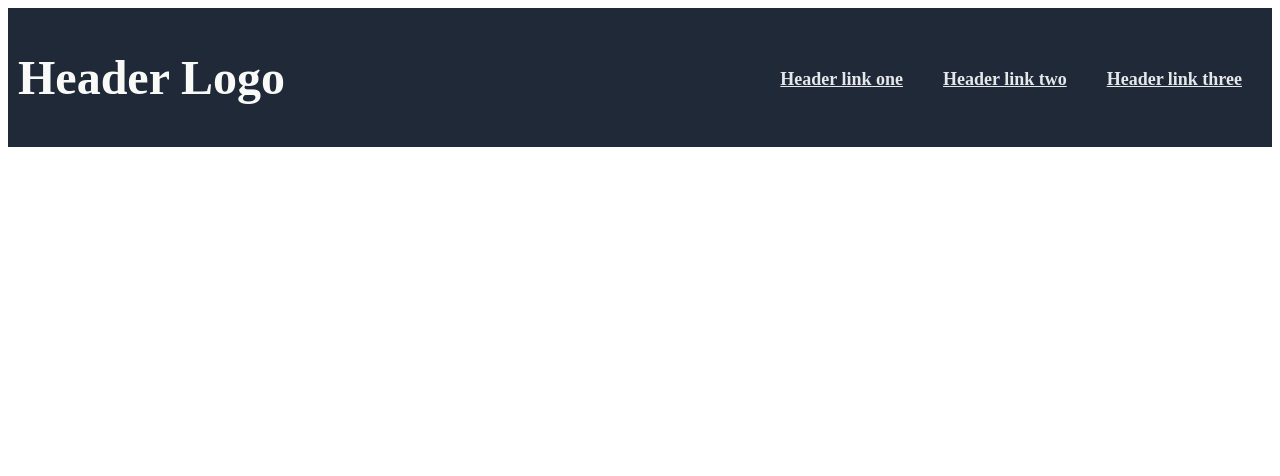
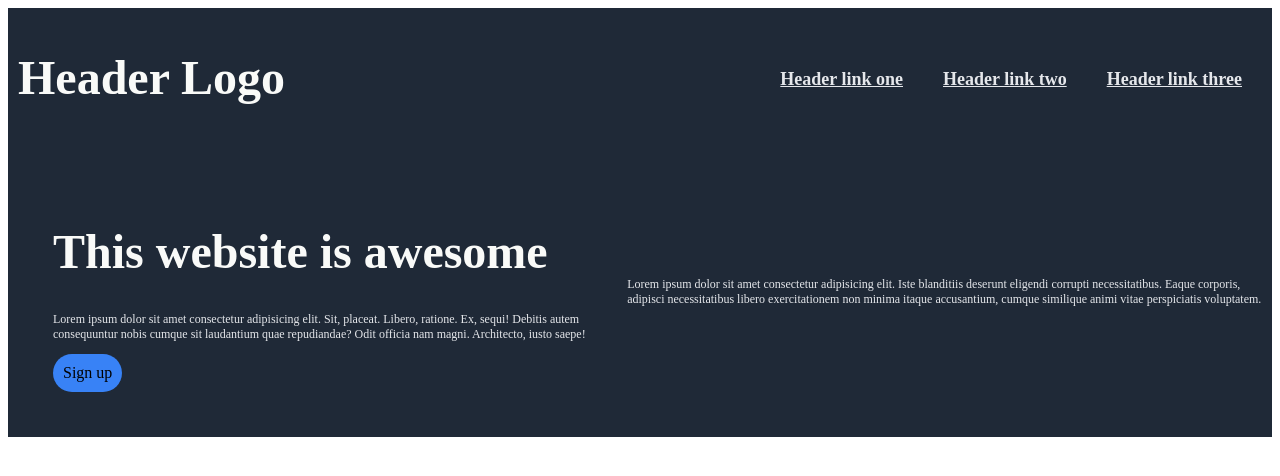
Before and after one commit to haky16/odin-landingpage, a plain HTML site: page index.html in a window 1280 px wide. Drawn offline with Linux system fonts and the light colour scheme.

Commit message:
Header css completed

```diff
--- a/index.html
+++ b/index.html
@@ -8,11 +8,21 @@
     <title>The landing page</title>
 </head>
 <body>
-    <div class="container">
+    <div class="headerContainer">
         <h1>Header Logo</h1>
         <h2><a href="https://www.theodinproject.com/lessons/foundations-alignment">Header link one</a></h2>
         <h2><a href="https://www.theodinproject.com/lessons/foundations-alignment">Header link two</a></h2>
         <h2><a href="https://www.theodinproject.com/lessons/foundations-alignment">Header link three</a></h2>
     </div>
+    <div class="headerContainer">
+        <div class="colum">
+            <h1>This website is awesome</h1>
+            <p>Lorem ipsum dolor sit amet consectetur adipisicing elit. Sit, placeat. Libero, ratione. Ex, sequi! Debitis autem consequuntur nobis cumque sit laudantium quae repudiandae? Odit officia nam magni. Architecto, iusto saepe!</p>
+            <div class="button">Sign up</div>
+        </div>
+        <div>
+            <p>Lorem ipsum dolor sit amet consectetur adipisicing elit. Iste blanditiis deserunt eligendi corrupti necessitatibus. Eaque corporis, adipisci necessitatibus libero exercitationem non minima itaque accusantium, cumque similique animi vitae perspiciatis voluptatem.</p>
+        </div>
+    </div>
 </body>
 </html>
--- a/style.css
+++ b/style.css
@@ -1,4 +1,4 @@
-.container{
+.headerContainer{
     height: auto;
     padding: 10px;
     background-color: #1F2937;
@@ -6,15 +6,29 @@
     align-items: center;
     justify-content: space-between;
 }
-.container h1{
+.headerContainer .colum{
+    flex-direction: column;
+    padding: 35px;
+}
+.headerContainer h1{
     color: #F9FAF8;
     font-weight: bold;
     font-size: 48px;
     flex-grow: 2;
 }
 
-.container a{
+.headerContainer a{
     color:#E5E7EB;
     font-size: 18px;
     padding: 20px;
 }
+.headerContainer p{
+    color: #E5E7EB;
+    font-size: 12px;
+}
+.headerContainer .button{
+    background-color: #3882F6;
+    border-radius: 25px;
+    padding: 10px;
+    max-width: fit-content;
+}
```
